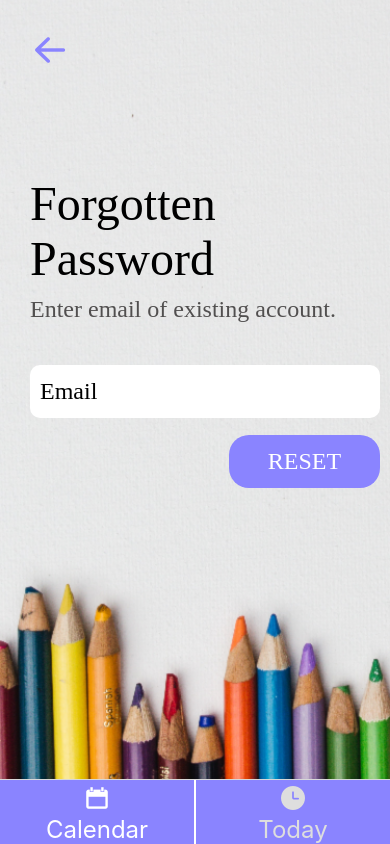
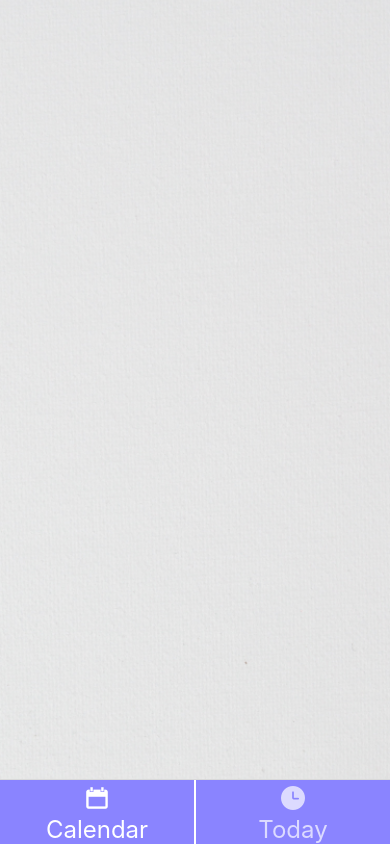
Before and after one commit to Redmorgan/Visualise, a React Native app: screen /ChildView in a window 390 px wide. Built offline with nearby package versions, Linux system fonts and the light colour scheme; a web font is replaced by a local one.

Commit message:
feat: Calendar view set up started

```diff
--- /dev/null
+++ b/Components/CalendarComponent.js
@@ -0,0 +1,74 @@
+
+ import React from "react";
+ import { Vibration, Alert } from "react-native";
+ import styled from "styled-components/native";
+ import { StatusBar } from 'expo-status-bar';
+
+ // Images
+import MainBackgroundImage from '../Images/MainBackground.png'
+
+// Icons
+import { AntDesign } from '@expo/vector-icons';
+
+const CalendarComponent = ({ navigation }) => {
+
+
+    function backToLogin(){
+
+        Vibration.vibrate(5)
+        navigation.pop()
+
+    }
+
+
+    return (
+
+    <MainView>
+
+        <StatusBar backgroundColor="transparent"/>
+
+        <CalendarBackground source={MainBackgroundImage}>
+{/*
+            <BackArrowTouchable onPress={()=>{backToLogin()}} underlayColor={"transparent"}>
+
+                <AntDesign name="arrowleft" size={40} color="#8A84FF" />
+
+            </BackArrowTouchable> */}
+
+        </CalendarBackground>
+
+    </MainView>
+
+    );
+}
+
+const MainView = styled.View`
+
+    flex:1;
+    display: flex;
+    align-items: center;
+    justify-content:center;
+
+`
+
+const CalendarBackground = styled.ImageBackground`
+
+    width:100%;
+    height:100%;
+    display: flex;
+
+`
+
+const BackArrowTouchable = styled.TouchableHighlight`
+
+    width:40px
+    height:40px
+    margin-left:30px
+    margin-top: 30px
+    border-radius:90px
+    align-items:center
+    justify-content:center
+
+`
+
+export default CalendarComponent;
--- a/Screens/ChildViewScreen.js
+++ b/Screens/ChildViewScreen.js
@@ -6,13 +6,10 @@ import { StatusBar } from 'expo-status-bar';
 import { createBottomTabNavigator } from '@react-navigation/bottom-tabs';
 
 // Screens
-import ForgotPasswordScreen from "./ForgotPasswordScreen.js";
+import CalendarComponent from "../Components/CalendarComponent.js";
 import LoginHelpScreen from './LoginHelpScreen.js';
 
 const Tab = createBottomTabNavigator();
-
-// Images
-import MainBackgroundImage from '../Images/MainBackground.png'
 
 //Icons
 import { Entypo } from '@expo/vector-icons'
@@ -39,11 +36,11 @@ const ChildViewScreen = ({ navigation }) => {
                 tabBarActiveBackgroundColor:"#8A84FF",
                 tabBarInactiveBackgroundColor:"#8A84FF",
                 tabBarActiveTintColor:"#ffffff",
-                tabBarInactiveTintColor:"#dedede",
+                tabBarInactiveTintColor:"#ffffffb3",
                 tabBarLabelStyle:{fontSize:24},
                 tabBarStyle:{height:65}}}>
 
-                <Tab.Screen name="Calendar" component={ForgotPasswordScreen} options={{
+                <Tab.Screen name="Calendar" component={CalendarComponent} options={{
                     tabBarIcon:({color}) =>(
                         <Entypo name="calendar" size={24} color={color} />
                     ),
```
Also changed, not shown: Components/TodayComponent.js (added).
